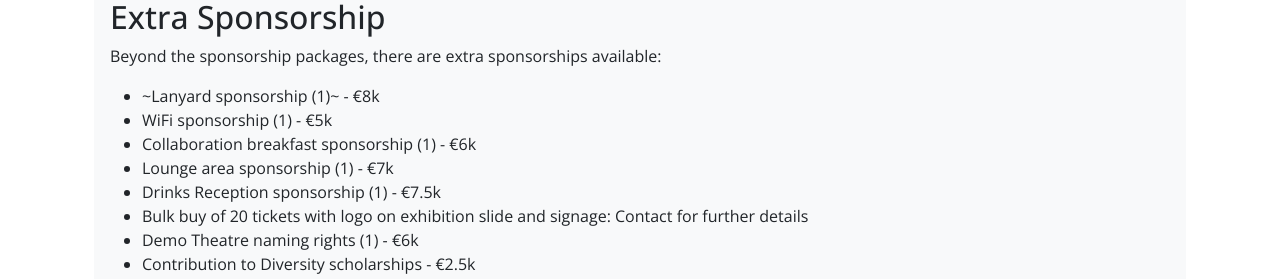
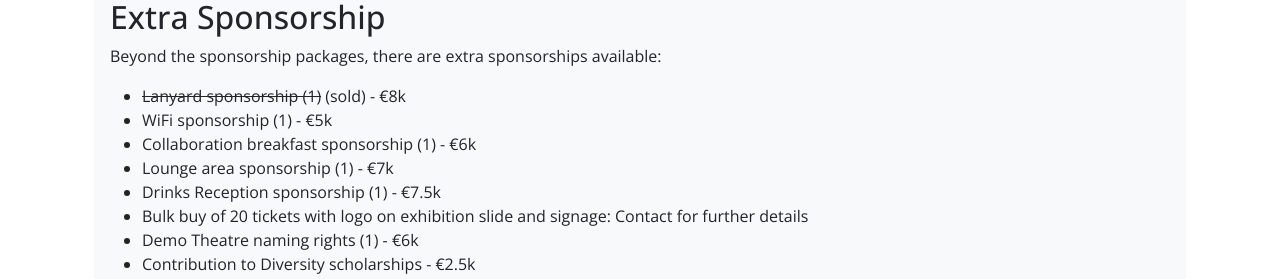
Before and after one commit to riscv-europe/summit-website-development, a Jekyll site: the page built from summit/2025/sponsoring.md, in a window 1280 px wide and 900 px high, scrolled down 1082 px. Shown: the part 185-464 px from the top of the window. Built offline with Jekyll 4.4.1, drawn with Linux system fonts in a browser that asks for light colours.

Commit message:
Fix: the lanyard is sold.

```diff
--- a/summit/2025/sponsoring.md
+++ b/summit/2025/sponsoring.md
@@ -133,7 +133,7 @@
 
 Beyond the sponsorship packages, there are extra sponsorships available:
 
-- ~Lanyard sponsorship (1)~ - €8k
+- ~~Lanyard sponsorship (1)~~ (sold) - €8k
 - WiFi sponsorship (1) - €5k
 - Collaboration breakfast sponsorship (1) - €6k
 - Lounge area sponsorship (1) - €7k
```
